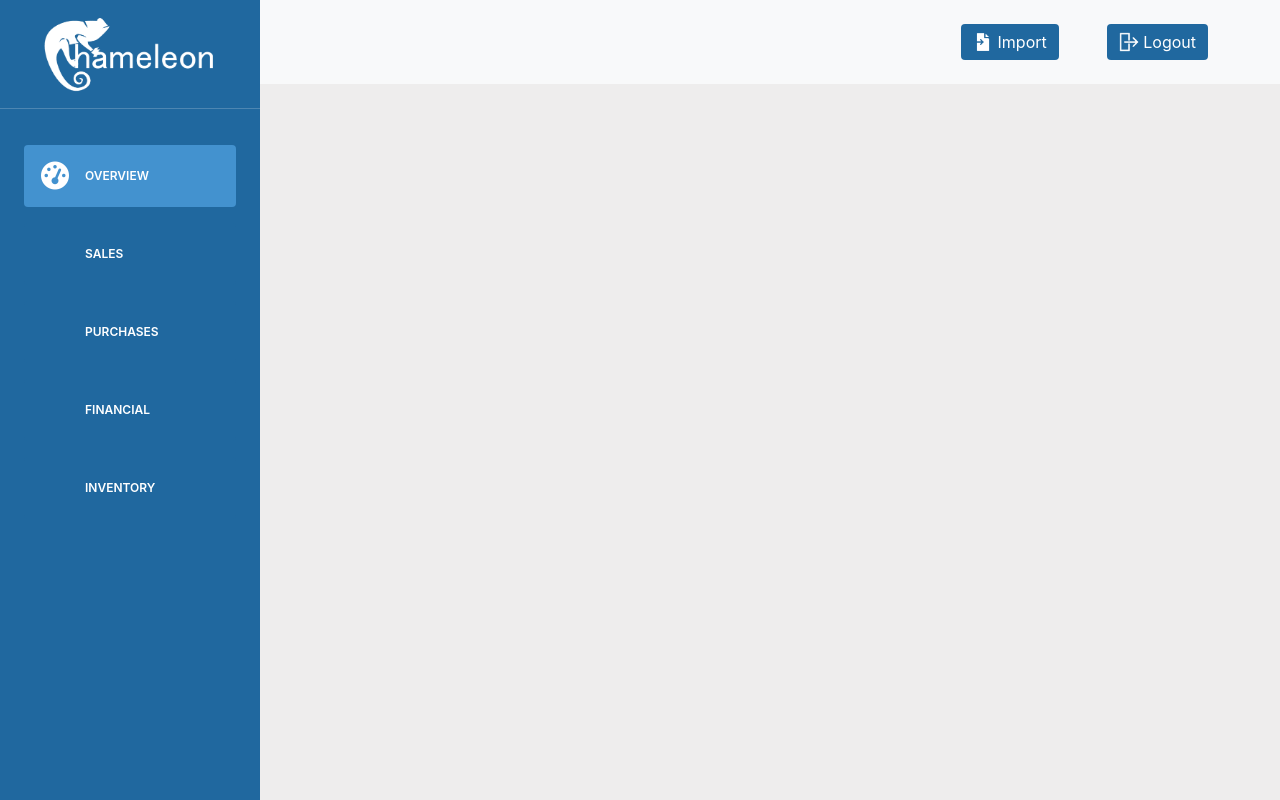
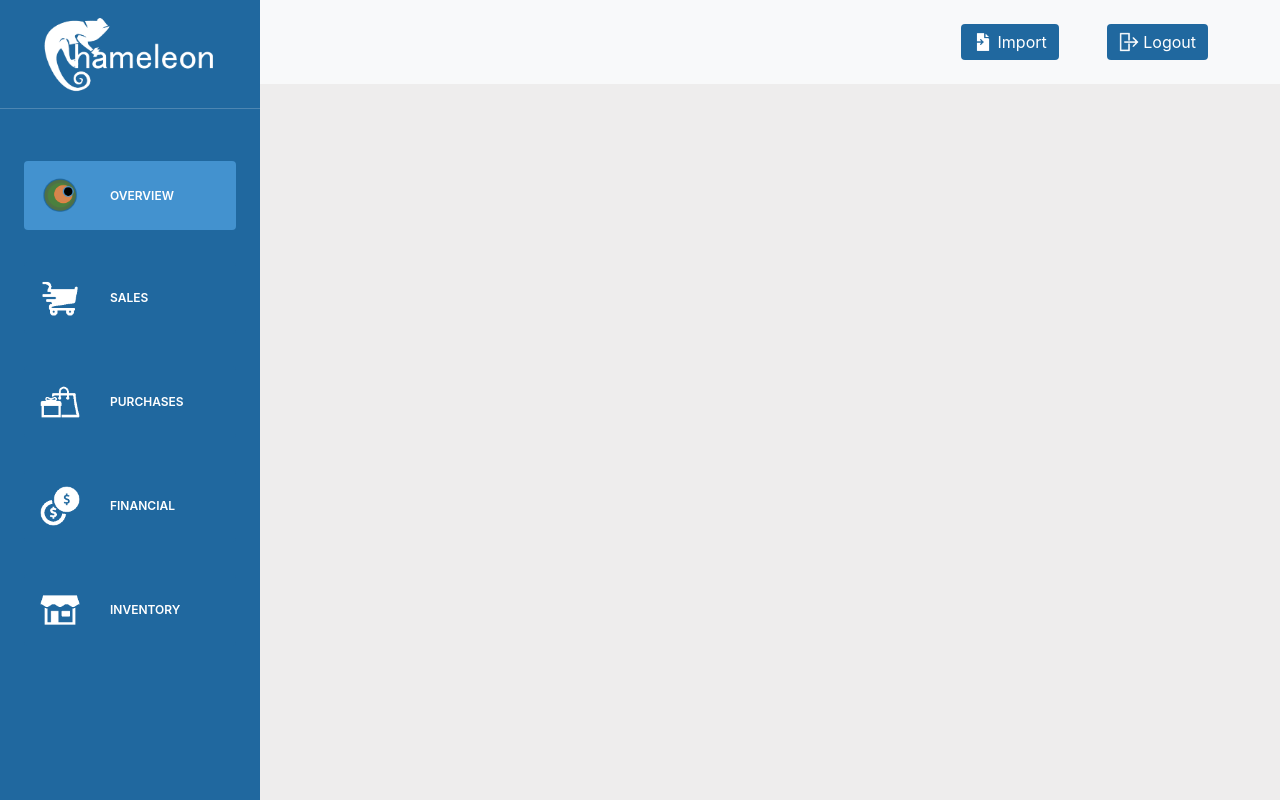
Before and after one commit to EduMacedo99/SINF, an Angular app in the folder chameleon/: page / in a window 1280 px wide. Built offline with nearby package versions, Linux system fonts and the light colour scheme.

Commit message:
Finished main layout

```diff
--- a/chameleon/src/app/shared-components/shared-components.component.html
+++ b/chameleon/src/app/shared-components/shared-components.component.html
@@ -23,29 +23,33 @@
             </div>
             <ul class="nav responsive-nav d-flex flex-column pl-4 pr-4">
                 <li class="menu_btn active">
-                    <a href="">
-                        <i class="fa fa-dashboard"></i>
-                        <p>Overview</p>
+                    <a href="" class="row">
+                        <img src="./../assets/overview.png" alt="overview" loading="lazy" class="col-4">
+                        <p class="col-8 my-auto" id="overview_btn">Overview</p>
                     </a>
                 </li>
                 <li class="menu_btn">
-                    <a href="">
-                        <p>Sales</p>
+                    <a href="" class="row">
+                        <img src="./../assets/sales.png" alt="sales" loading="lazy" class="col-4">
+                        <p class="col-8 my-auto" id="sales_btn">Sales</p>
                     </a>
                 </li>
                 <li class="menu_btn">
-                    <a href="">
-                        <p>Purchases</p>
+                    <a href="" class="row">
+                        <img src="./../assets/purchases.png" alt="purchases" loading="lazy" class="col-4">
+                        <p class="col-8 my-auto" id="purchases_btn">Purchases</p>
                     </a>
                 </li>
                 <li class="menu_btn">
-                    <a href="">
-                        <p>Financial</p>
+                    <a href="" class="row">
+                        <img src="./../assets/financial.png" alt="financial" loading="lazy" class="col-4">
+                        <p class="col-8 my-auto" id="financial_btn">Financial</p>
                     </a>
                 </li>
                 <li class="menu_btn">
-                    <a href="">
-                        <p>Inventory</p>
+                    <a href="" class="row">
+                        <img src="./../assets/inventory.png" alt="inventory" loading="lazy" class="col-4">
+                        <p class="col-8 my-auto" id="inventory_btn">Inventory</p>
                     </a>
                 </li>
             </ul>
--- a/chameleon/src/app/shared-components/shared-components.component.scss
+++ b/chameleon/src/app/shared-components/shared-components.component.scss
@@ -91,10 +91,20 @@ nav button:hover {
 .menu_btn {
     padding: 1rem;
     background-color: #20689f;
-    margin-top: 1rem;
+    margin-top: 2rem;
     border-radius: .25rem;
 }
 
 .menu_btn.active {
     background-color: #4392cf;
 }
+
+.menu_btn:hover {
+    background-color: #4392cf;
+    transition: 1s;
+    cursor: pointer;
+}
+
+#overview_btn,#sales_btn,#purchases_btn,#financial_btn,#inventory_btn {
+    margin-left: 0%;
+}
```
Also changed, not shown: chameleon/src/assets/overview.png (added).
